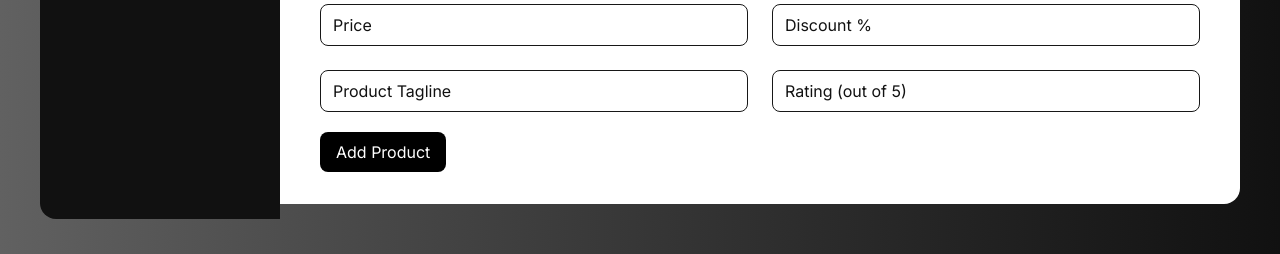
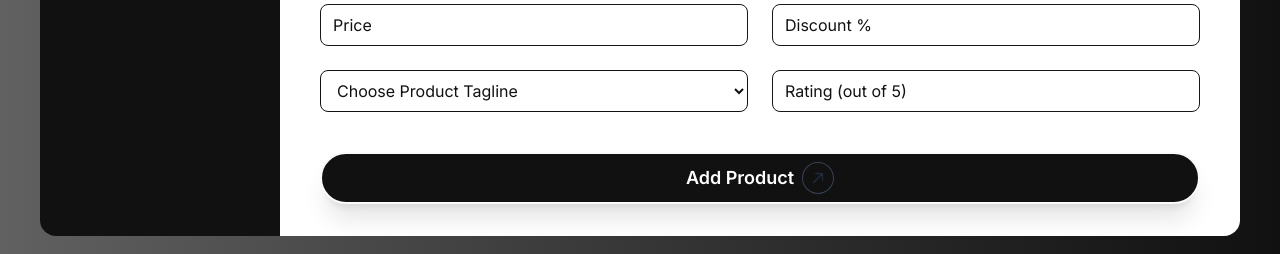
Before and after one commit to SajeedAninda/Tech-Gear, a Next.js app: page /add-product in a window 1280 px wide. Shown: the part 541-795 px from the top of the page. Built offline with nearby package versions, Linux system fonts and the light colour scheme; no server answers.

Commit message:
Minor changes

```diff
--- a/src/components/Admin/AddProduct.jsx
+++ b/src/components/Admin/AddProduct.jsx
@@ -175,12 +175,29 @@ const AddProduct = () => {
               placeholder='Discount %'
               className='border py-2 px-3 rounded-lg placeholder:text-[#111111]'
             />
-            <input
-              type='text'
+            <select
               name='tagline'
-              placeholder='Product Tagline'
-              className='border py-2 px-3 rounded-lg placeholder:text-[#111111]'
-            />
+              className='border py-2 px-3 rounded-lg text-[#111111] bg-white transition duration-300 focus:ring-2 focus:ring-[#111111]'
+              required
+            >
+              <option value=''>Choose Product Tagline</option>
+              <option value='latest' className='bg-[#111111] text-white'>
+                Latest
+              </option>
+              <option value='best-seller' className='bg-[#111111] text-white'>
+                Best Seller
+              </option>
+              <option value='most-popular' className='bg-[#111111] text-white'>
+                Most Popular
+              </option>
+              <option value='new-comer' className='bg-[#111111] text-white'>
+                New Comer
+              </option>
+              <option value='hot-product' className='bg-[#111111] text-white'>
+                Hot Product
+              </option>
+            </select>
+
             <input
               type='number'
               name='rating'
@@ -195,9 +212,19 @@ const AddProduct = () => {
 
         <button
           type='submit'
-          className='bg-black text-white px-4 py-2 rounded-lg hover:bg-gray-800'
+          className='flex justify-center hover:bg-[#2e2e2e] w-full cursor-pointer px-10 py-2 mt-10 gap-2 items-center shadow-xl text-lg text-white hover:text-gray-300 bg-[#111111]  backdrop-blur-md lg:font-semibold isolation-auto border-gray-50 before:absolute before:w-full before:transition-all before:duration-700 before:hover:w-full before:-left-full before:hover:left-0 before:rounded-full before:bg-emerald-500 before:-z-10 before:aspect-square before:hover:scale-150 before:hover:duration-700 relative z-10  overflow-hidden border-2 rounded-full group'
         >
           Add Product
+          <svg
+            className='w-8 h-8  group-hover:rotate-90 group-hover:bg-gray-50 text-gray-50 ease-linear duration-300 rounded-full border border-gray-700 group-hover:border-none p-2 rotate-45'
+            viewBox='0 0 16 19'
+            xmlns='http://www.w3.org/2000/svg'
+          >
+            <path
+              d='M7 18C7 18.5523 7.44772 19 8 19C8.55228 19 9 18.5523 9 18H7ZM8.70711 0.292893C8.31658 -0.0976311 7.68342 -0.0976311 7.29289 0.292893L0.928932 6.65685C0.538408 7.04738 0.538408 7.68054 0.928932 8.07107C1.31946 8.46159 1.95262 8.46159 2.34315 8.07107L8 2.41421L13.6569 8.07107C14.0474 8.46159 14.6805 8.46159 15.0711 8.07107C15.4616 7.68054 15.4616 7.04738 15.0711 6.65685L8.70711 0.292893ZM9 18L9 1H7L7 18H9Z'
+              className='fill-gray-800 group-hover:fill-gray-800'
+            ></path>
+          </svg>
         </button>
       </form>
     </div>
```
